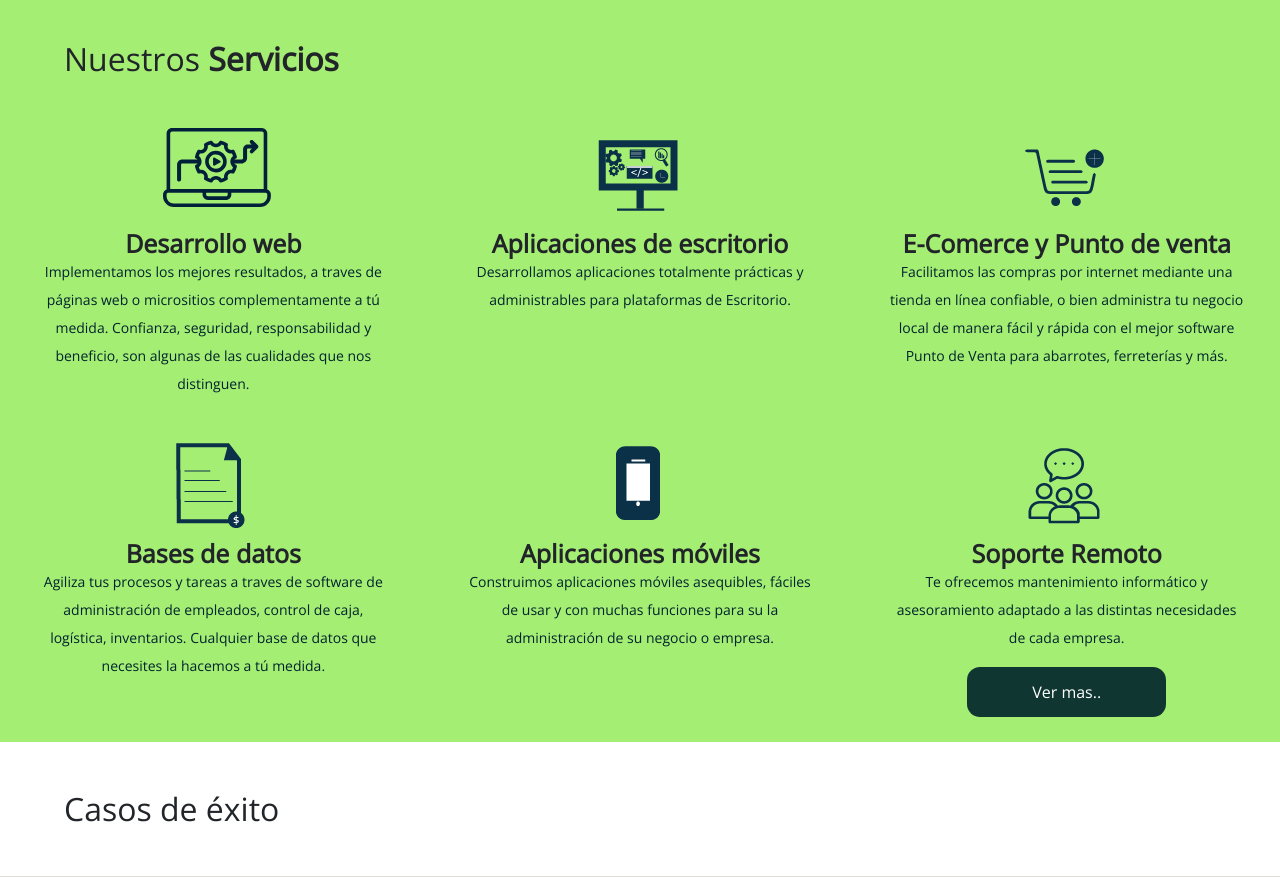
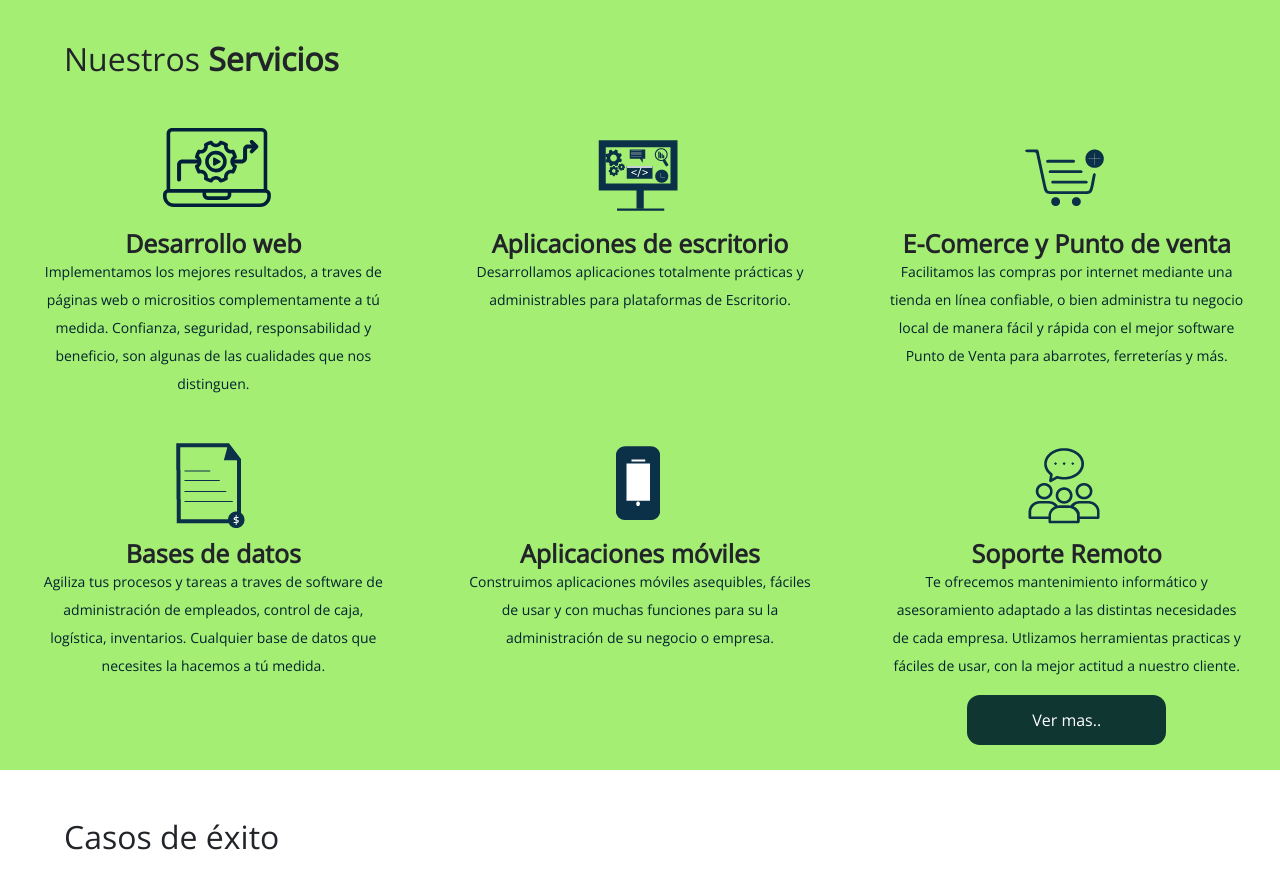
Before and after one commit to Mario-Leonel/PrubaGitHub, a PHP site: page / in a window 1280 px wide. Shown: the part 1313-2190 px from the top of the page. Run offline with PHP 8.4, Linux system fonts and the light colour scheme; some libraries are stand-ins or nearby versions.

Commit message:
Mejorar redaccion de apartado de soporte tecnico

```diff
--- a/index.php
+++ b/index.php
@@ -197,7 +197,7 @@
                         </div>
                         <h2 class="services">Soporte Remoto</h2>
                         <p>Te ofrecemos mantenimiento informático y asesoramiento adaptado a las distintas necesidades
-                            de cada empresa.
+                            de cada empresa. Utlizamos herramientas practicas y fáciles de usar, con la mejor actitud a nuestro cliente.
                         </p>
                          <a href="" type="button" class="btn">Ver mas..</a>
                     </div </section>
```
